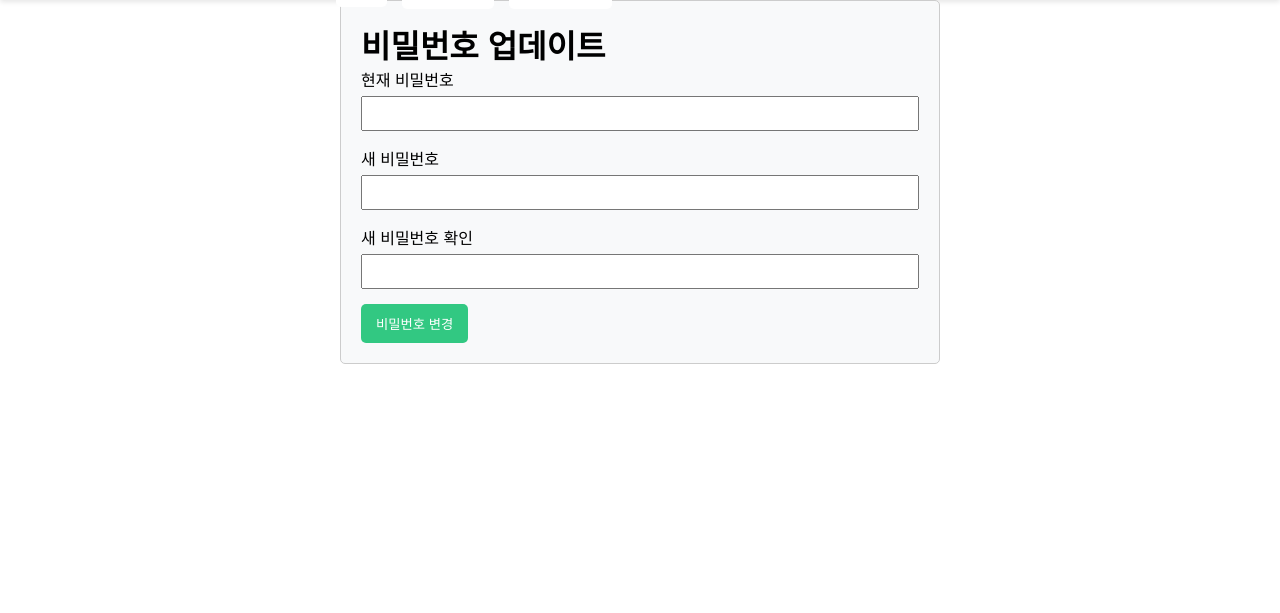
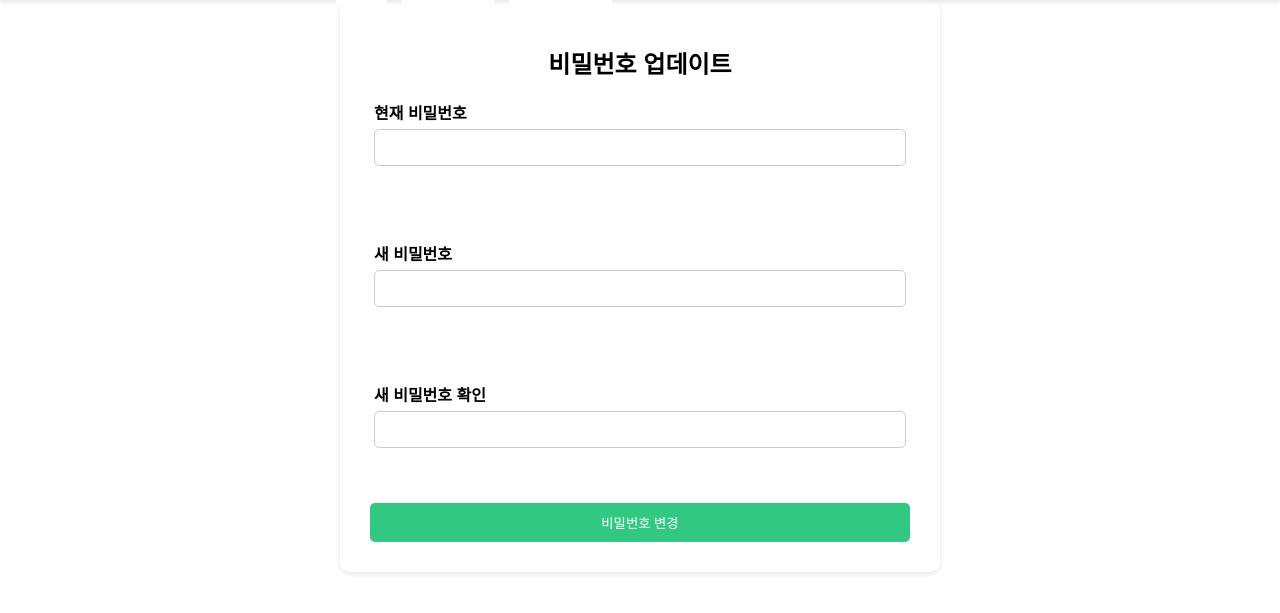
Before and after one commit to ggam9/PBL2, a Flask app: page /update_password in a window 1280 px wide. Shown: the part 60-673 px from the top of the page. Run offline with Flask 3, Linux system fonts and the light colour scheme; a user stored in the database is signed in; data comes from the database, SQL or seed files in the repository.

Commit message:
Update update_password.html

```diff
--- a/templates/update_password.html
+++ b/templates/update_password.html
@@ -13,30 +13,39 @@
         form {
             max-width: 600px;
             margin: 0 auto;
-            padding: 20px;
-            border: 1px solid #ccc;
-            border-radius: 5px;
-            background-color: #f8f9fa;
+            padding: 30px;
+            border-radius: 10px;
+            box-shadow: 0 2px 5px rgba(0, 0, 0, 0.1);
+        }
+        .h2{
+            padding-top: 15px;
+            text-align: center;
         }
         .form-group {
             margin-bottom: 15px;
+            padding: 20px 4px;
+
         }
-        label {
-            display: block;
-            margin-bottom: 5px;
+        .form-group label{
+            font-weight: bold;
         }
-        input[type="password"] {
+        input[type="text"], input[type="email"], input[type="password"] {
             width: 100%;
-            padding: 8px;
+            padding: 10px;
             box-sizing: border-box;
+            border: 1px solid #ccc;
+            border-radius: 5px;
+            margin-bottom: 20px;
+            margin-top: 5px;
         }
         .btn {
-            padding: 10px 15px;
+            padding: 10px 20px;
             color: white;
             background-color: #32c882;
             border: none;
             border-radius: 5px;
             cursor: pointer;
+            width: 100%;
         }
         .btn:hover {
             background-color: #28a874;
@@ -47,7 +56,7 @@
 <body>
 
     <form method="POST">
-        <h1>비밀번호 업데이트</h1>
+        <h2 class="h2">비밀번호 업데이트</h2>
         {{ form.hidden_tag() }}
         <div class="form-group">
             <label for="current_password">현재 비밀번호</label>
```
